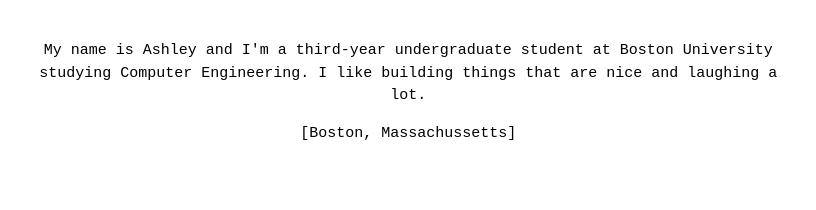
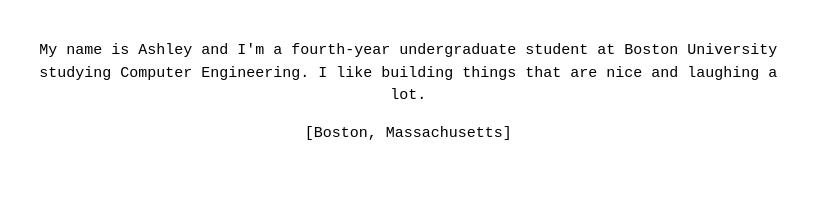
Before and after one commit to ashley-cui/ashley-cui.github.io, a plain HTML site: page index.html in a window 1280 px wide. Shown: the part 480-690 px from the top of the page, 445-1261 px from the left. Drawn offline with nearby package versions, Linux system fonts and the light colour scheme.

Commit message:
fix typo and comments

```diff
--- a/index.html
+++ b/index.html
@@ -23,7 +23,7 @@
 </header>
 
 <body>
-<!-- First Grid: Logo & About -->
+<!-- about & navbar -->
 <div class="w3-row">
   <div class="w3-third w3-black w3-container w3-center" style="height:750px">
     <div class="w3-padding-64">
@@ -42,15 +42,15 @@
       <h1>Hello!</h1>
       <img src="./files/images/me.png" class="w3-margin w3-circle" alt="Ashley Cui" style="width:50%">
       <div class="w3-center-align w3-padding-large">
-        <p>My name is Ashley and I'm a third-year undergraduate student at Boston University studying Computer Engineering. I like building things that are nice and laughing a lot.</p>
-        <p> [Boston, Massachussetts]</p>
+        <p>My name is Ashley and I'm a fourth-year undergraduate student at Boston University studying Computer Engineering. I like building things that are nice and laughing a lot.</p>
+        <p>[Boston, Massachusetts]</p>
 
       </div>
     </div>
   </div>
 </div>
 
-<!-- Third Grid: Swing By & Contact -->
+<!-- resume -->
 <div class="w3-row" id="resume">
 
   <div class=" w3-dark-grey w3-container w3-center" style="height:900px">
@@ -81,7 +81,7 @@
 
 </body>
 
-<!-- Footer -->
+<!-- updated -->
 <footer class="w3-container w3-black w3-padding-16 w3-right-align">
   <p>Updated August 2019</p>
 </footer>
```
